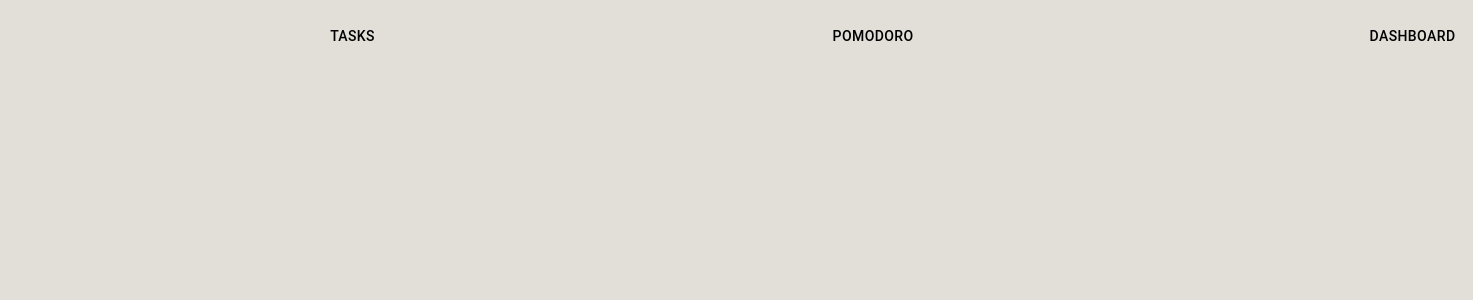
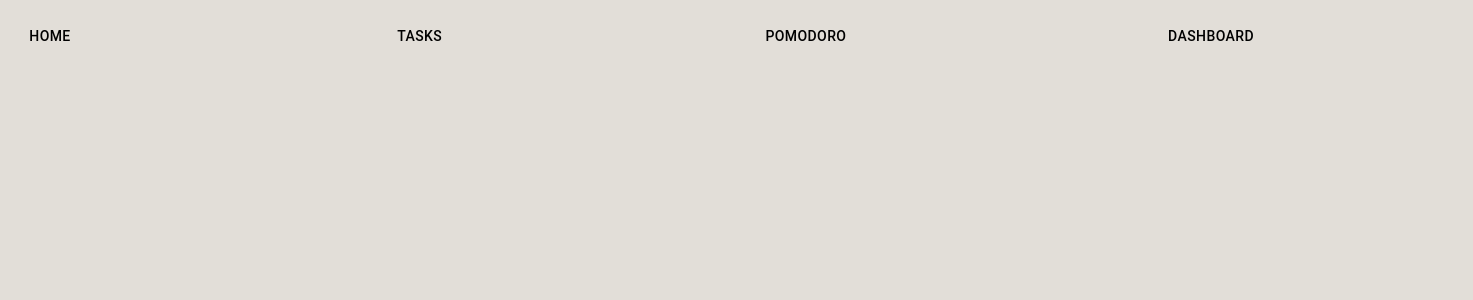
Before and after one commit to stanleyavril123/myTaskManager, a React (Create React App) app in the folder task-manager/: page / in a window 1280 px wide. Shown: the top 300 px of the page, 1473 px wide, since content can reach past the window. Built offline with nearby package versions, Linux system fonts and the light colour scheme.

Commit message:
Fixed yhe spacing in between the buttons

```diff
--- a/task-manager/src/components/Header.tsx
+++ b/task-manager/src/components/Header.tsx
@@ -1,7 +1,6 @@
 import React from "react";
 import { Button, Stack, Box} from "@mui/material";
 import { Link } from "react-router-dom";
-import LoginIcon from '@mui/icons-material/Login';
 
 const buttonLabels: string[] = ["Home", "Tasks", "Pomodoro", "Dashboard"];
 const buttonPaths: string[] = ["/Home", "/Tasks", "/Pomodoro", "/Dashboard"];
@@ -18,10 +17,11 @@ const Header: React.FC = () => (
             >
 
             <Stack
-            direction="row" spacing={55}
+            direction="row" justifyContent="space-between"
             sx={{
                 maxHeight: '50px',
                 padding: '10px',
+                width: '100%',
             }}
             >
                 {buttonLabels.map((label, index)=> (
```
